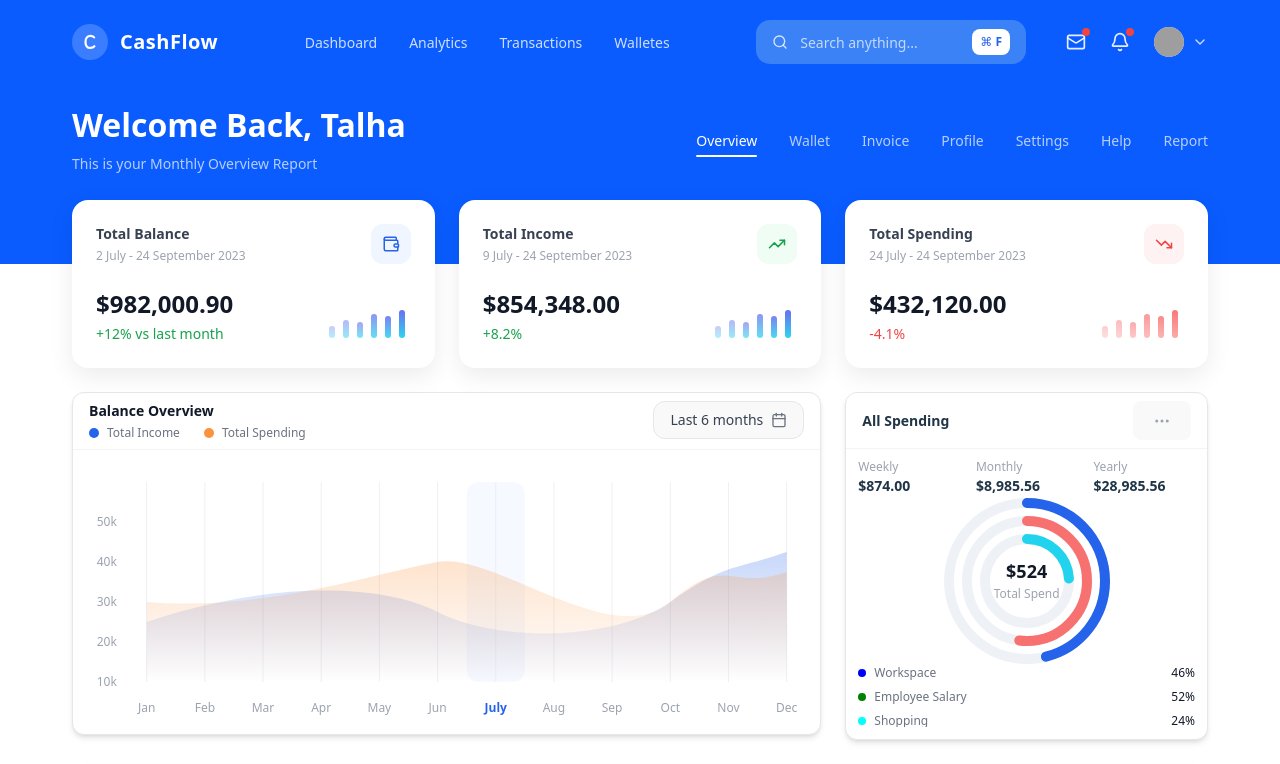
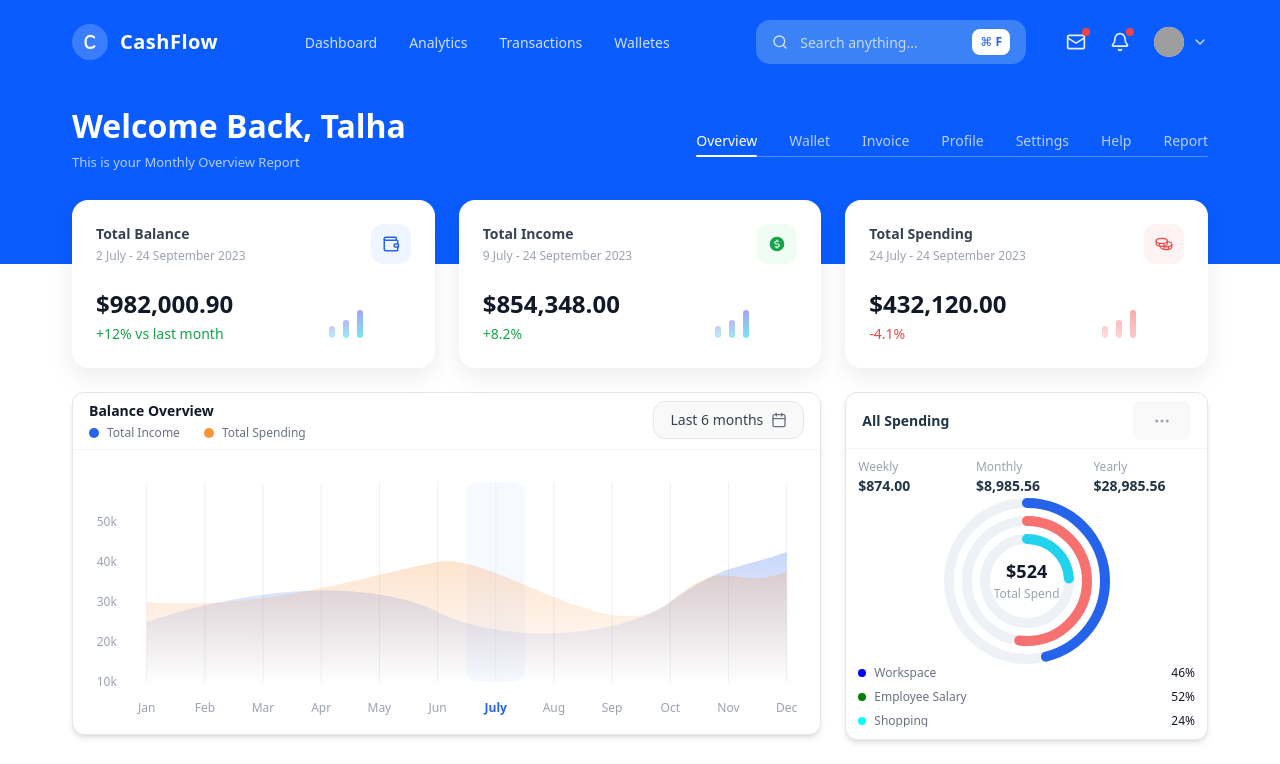
Before and after one commit to talhajat024/cashflow, a React (Vite) app in the folder frontend/: page / in a window 1280 px wide. Shown: the top 764 px of the page. Built offline with nearby package versions, Linux system fonts and the light colour scheme; grey boxes are pictures that could not be loaded.

Commit message:
refactor(ui): Refactor Dashboard components Styling

```diff
--- a/frontend/src/features/dashboard/components/DashboardHeader/HeaderTabs.styles.ts
+++ b/frontend/src/features/dashboard/components/DashboardHeader/HeaderTabs.styles.ts
@@ -1,14 +1,23 @@
 import { tv } from "tailwind-variants";
 
 export const tabs = tv({
-  base: "flex items-center gap-8",
+  base: `
+    relative
+    flex items-center gap-8
+    after:absolute
+    after:left-0
+    after:right-0
+    after:-bottom-[6px]
+    after:h-[1px]
+    after:bg-white/30
+  `,
 });
 
 export const tabItem = tv({
   base: `
     relative
     text-[14px]
-    font-medium
+    font-normal
     text-white/70
     cursor-pointer
     transition-colors
--- a/frontend/src/features/dashboard/components/DashboardHeader/WelcomeSection.tsx
+++ b/frontend/src/features/dashboard/components/DashboardHeader/WelcomeSection.tsx
@@ -6,7 +6,7 @@ const text = {
   title:
     'text-[32px] font-semibold leading-[1.2] text-white',
   subtitle:
-    'mt-2 text-[14px] font-normal text-white/70',
+    'mt-2 text-[13px] font-normal text-white/70',
 }
 
 export const WelcomeSection = () => {
--- a/frontend/src/features/dashboard/components/OverviewStats/OverviewStats.tsx
+++ b/frontend/src/features/dashboard/components/OverviewStats/OverviewStats.tsx
@@ -1,6 +1,8 @@
 import { StatCard } from "../StatCard";
 import { statsWrapper, statsGrid } from "./OverviewStats.styles";
-import { Wallet, TrendingUp, TrendingDown } from "lucide-react";
+import { Wallet } from "lucide-react";
+import { CurrencyCircleDollar,Coins } from "phosphor-react";
+
 
 export function OverviewStats() {
   return (
@@ -19,7 +21,7 @@ export function OverviewStats() {
         title="Total Income"
         period="9 July - 24 September 2023"
         value="$854,348.00"
-        icon={<TrendingUp size={18} />}
+        icon={<CurrencyCircleDollar weight="fill" size={18} />}
         tone="green"
         trend={{ label: "+8.2%", positive: true }}
       />
@@ -28,7 +30,7 @@ export function OverviewStats() {
         title="Total Spending"
         period="24 July - 24 September 2023"
         value="$432,120.00"
-        icon={<TrendingDown size={18} />}
+        icon={<Coins size={18} />}
         tone="red"
         trend={{ label: "-4.1%", positive: false }}
       />
--- a/frontend/src/features/dashboard/components/StatCard.tsx
+++ b/frontend/src/features/dashboard/components/StatCard.tsx
@@ -34,28 +34,36 @@ export function StatCard({
   tone,
   trend,
 }: StatCardProps) {
+
+  const RIGHT_COL_WIDTH = "w-[88px]";
   return (
     <div className={card()}>
-      <div className={header()}>
+ <div className="grid grid-cols-[1fr_88px] gap-x-4">
+  {/* HEADER LEFT */}
   <div>
-          <h4 className={titleText()}>{title}</h4>
+    <h3 className={titleText()}>{title}</h3>
     <p className={periodText()}>{period}</p>
   </div>
 
-        <div className={iconWrapper({ tone })}>{icon}</div>
+  {/* HEADER RIGHT (ICON) */}
+  <div className="flex justify-end">
+    <div className={iconWrapper({ tone })}>
+      {icon}
+    </div>
   </div>
 
-      <div className={content()}>
-        <div>
+  {/* CONTENT LEFT */}
+  <div className="mt-6">
     <p className={valueText()}>{value}</p>
     <p className={trendText({ positive: trend.positive })}>
       {trend.label}
     </p>
   </div>
 
-        <div className={chartWrapper()}>
+  {/* CONTENT RIGHT (CHART) */}
+  <div className="mt-6 flex justify-end items-end">
     <MiniChart
-          data={[30, 45, 40, 60, 55, 70]}
+      data={[30, 45, 70]}
       positive={trend.positive}
     />
   </div>
```
Lines whose indentation alone changed are shown as unchanged.
